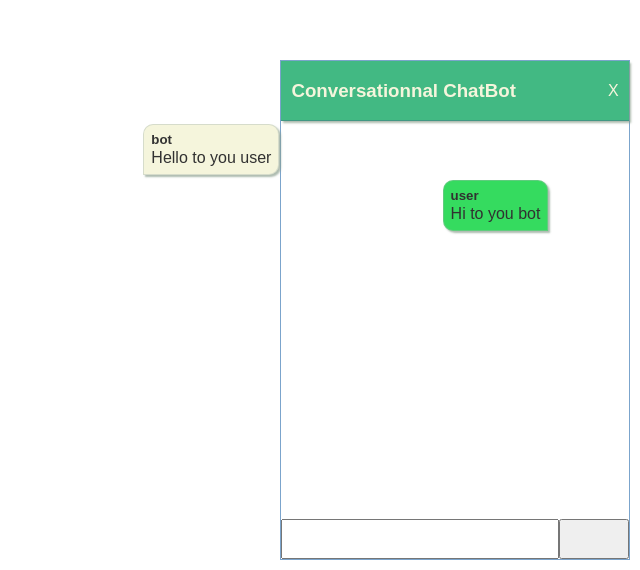
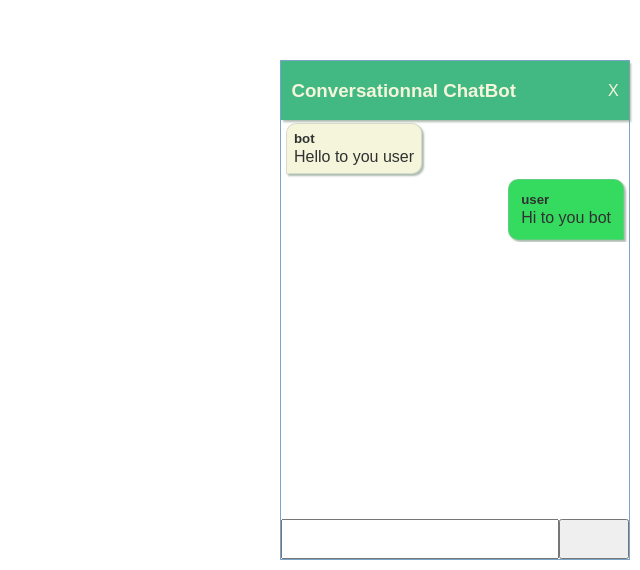
Before and after one commit to deusPride/chatbot, a Vue app: page / in a window 1280 px wide. Shown: the part 230-800 px from the top of the page, without its empty margins (640-1280 px from the left). Built offline with nearby package versions, Linux system fonts and the light colour scheme.

Commit message:
Positionning the messages

```diff
--- a/src/App.vue
+++ b/src/App.vue
@@ -12,7 +12,6 @@ export default {
   },
   data() {
     return {
-      count: 0,
     };
   },
   methods: {},
--- a/src/components/Chat-container.vue
+++ b/src/components/Chat-container.vue
@@ -9,13 +9,15 @@
       <h3>{{ title }}</h3>
       <div class="close" @click="toggleVisibility">X</div>
     </div>
+    <div class="chat-container">
+      <ChatMessage
+        v-for="message in messages"
+        :key="message.id"
+        :content="message.content"
+        :sender="message.sender"
+      />
+    </div>
 
-    <ChatMessage
-      v-for="message in messages"
-      :key="message.id"
-      :content="message.content"
-      :sender="message.sender"
-    />
     <form v-on:submit.prevent="addMessage">
       <input type="text" v-model="content" value="" /><input
         type="submit"
@@ -70,6 +72,9 @@ export default {
 * {
   transition: 0.5s all;
 }
+.chat-container {
+  overflow-y: scroll;
+}
 .Chat {
   height: 500px;
   width: 100%;
@@ -86,7 +91,6 @@ export default {
   color: beige;
   padding: 0 3%;
   box-shadow: 2px 2px 2px rgba(138, 158, 141, 0.699);
-  border-bottom: 1px solid #41638367;
   justify-content: space-between;
   align-items: center;
 }
--- a/src/components/Chat/Message.vue
+++ b/src/components/Chat/Message.vue
@@ -36,25 +36,23 @@ export default {
 
 .message.bot {
   background-color: beige;
-  right: 41%;
 }
 
 .message.user {
   position: relative;
   background-color: rgb(53, 219, 95);
-  right: -45%;
   border-radius: 10px 10px 0 10px;
+  max-width: 80%; /* Définir la largeur maximale, ajustez selon vos besoins */
+  margin-left: auto; /* Aligner à droite en mettant une marge à gauche automatique */
+  padding: 10px;
 }
 
 p,
 h5 {
   margin: 2px;
 }
-.message-container{
-    display: flex;
-    flex-direction: row;
-}
-.message-container.message.user {
-
+.message-container {
+  display: flex;
+  flex-direction: row;
 }
 </style>
```
